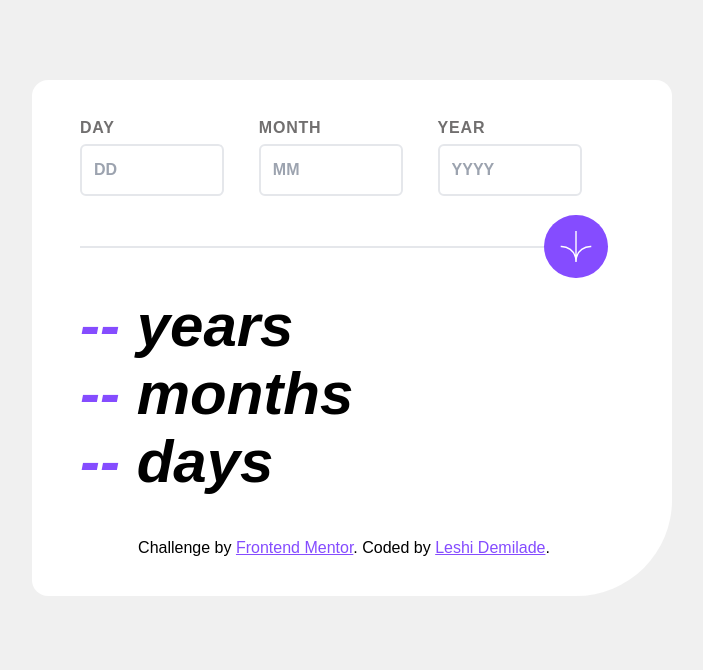
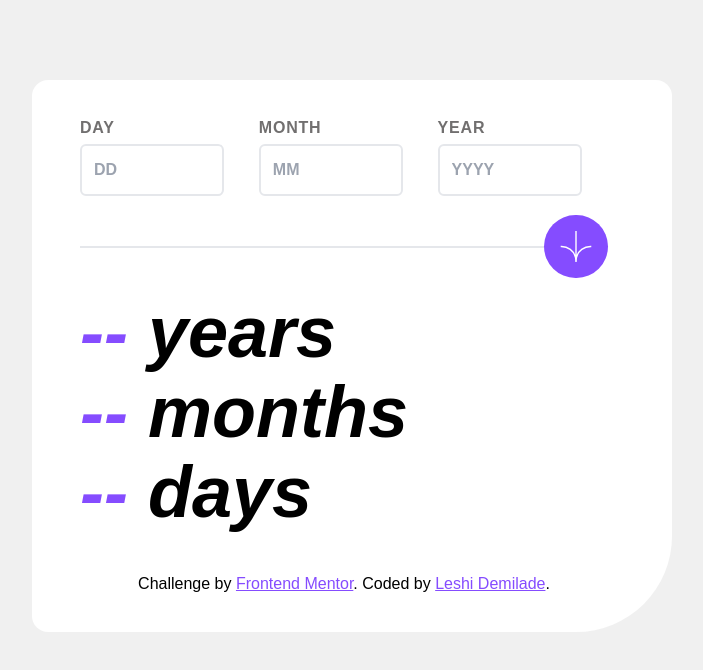
Before and after one commit to demi05/Age-calculator-app, a website: page index.html in a window 1280 px wide. Shown: the whole page, without its empty margins (288-991 px from the left). Drawn offline with Linux system fonts and the light colour scheme.

Commit message:
changed sice of result element

```diff
--- a/index.html
+++ b/index.html
@@ -19,7 +19,7 @@
     <div id="btn" class="image bg-purple w-14 p-4 rounded-full absolute top-[7.6rem] right-[7.5rem] hover:cursor-pointer hover:bg-OffBlack sm:right-[12rem] md:right-0 md:w-16 md:top-[6.2rem]">
       <img src="./assets/images/icon-arrow.svg" alt="arrow pointing downwards" class="mx-auto w-6 md:w-12">
     </div>
-    <div id="result" class="pt-12 mb-11 border-t-2 font-black text-6xl">
+    <div id="result" class="pt-12 mb-11 border-t-2 font-black text-7xl">
       <p><span id="span1">-- </span>years</p>
       <p><span id="span2">-- </span>months</p>
       <p><span id="span3">-- </span>days</p>
```
Also changed, not shown: css/main.css.
